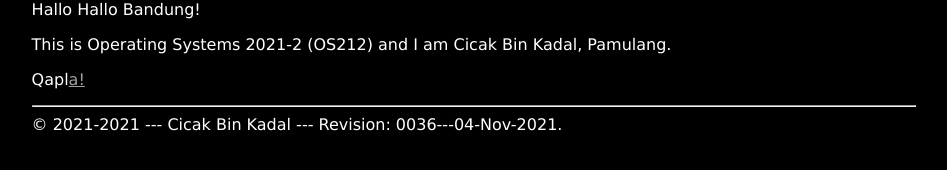
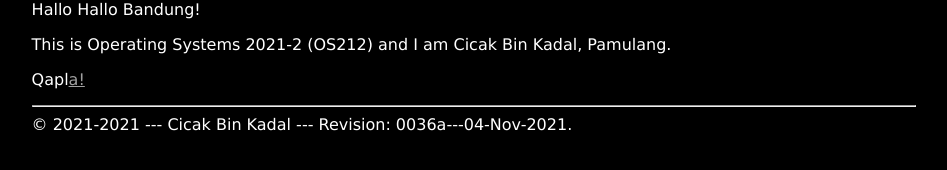
Before and after one commit to dnswd/os212, a Jekyll site: the page built from index.md, in a window 1280 px wide. Shown: the part 218-388 px from the top of the page, without its empty margins (166-1113 px from the left). Built offline with Jekyll 4.4.1, drawn with Linux system fonts in a browser that asks for light colours.

Commit message:
modified:   _config.yml

```diff
--- a/_config.yml
+++ b/_config.yml
@@ -1,5 +1,5 @@
 title:       "Operating Systems 2021-2 (OS212)"
-version:     "0036---04-Nov-2021"
+version:     "0036a---04-Nov-2021"
 copyright:   "2021-2021"
 description: >-
   This Is How Me Do It!
```
Also changed, not shown: 000.md (+1 -1 lines).
